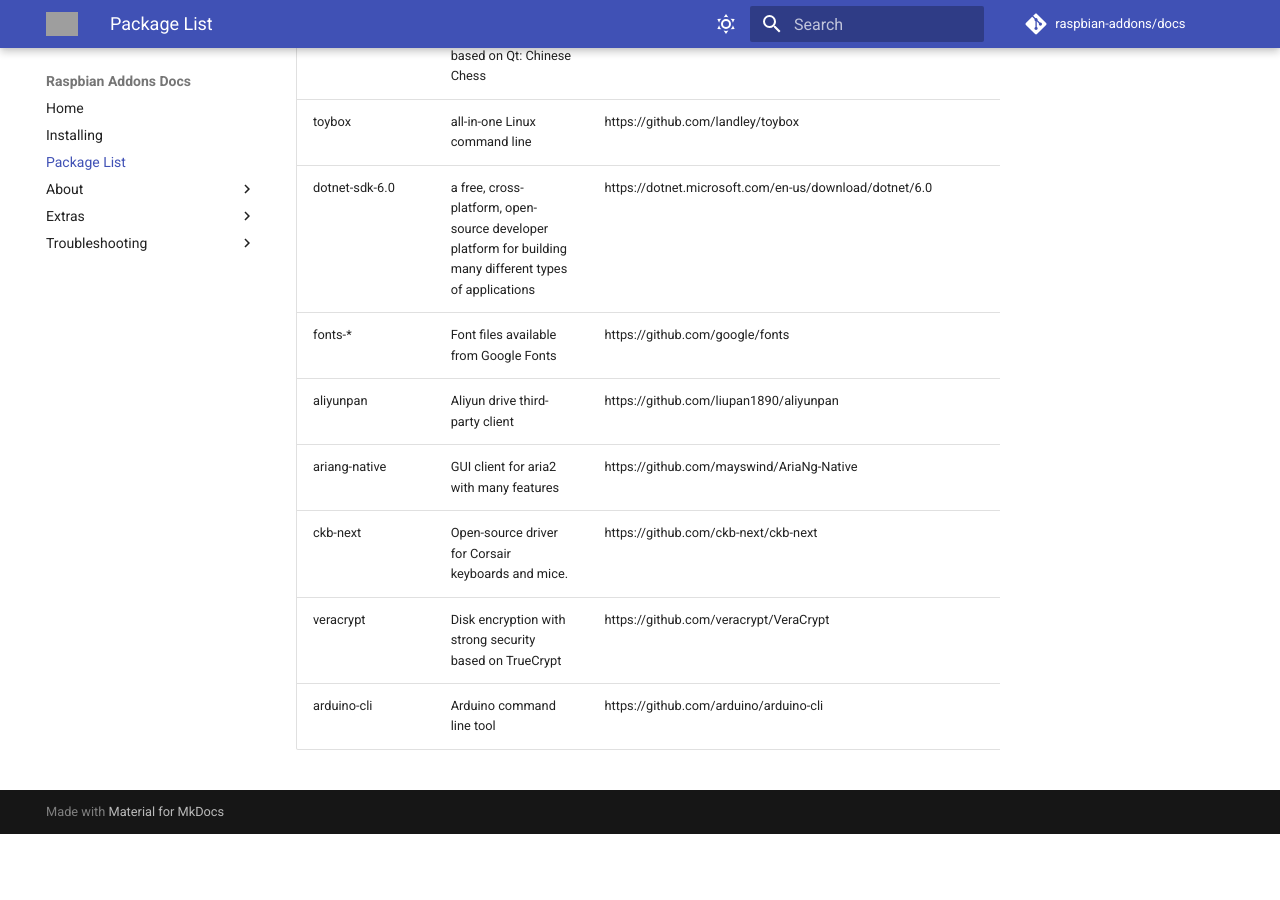
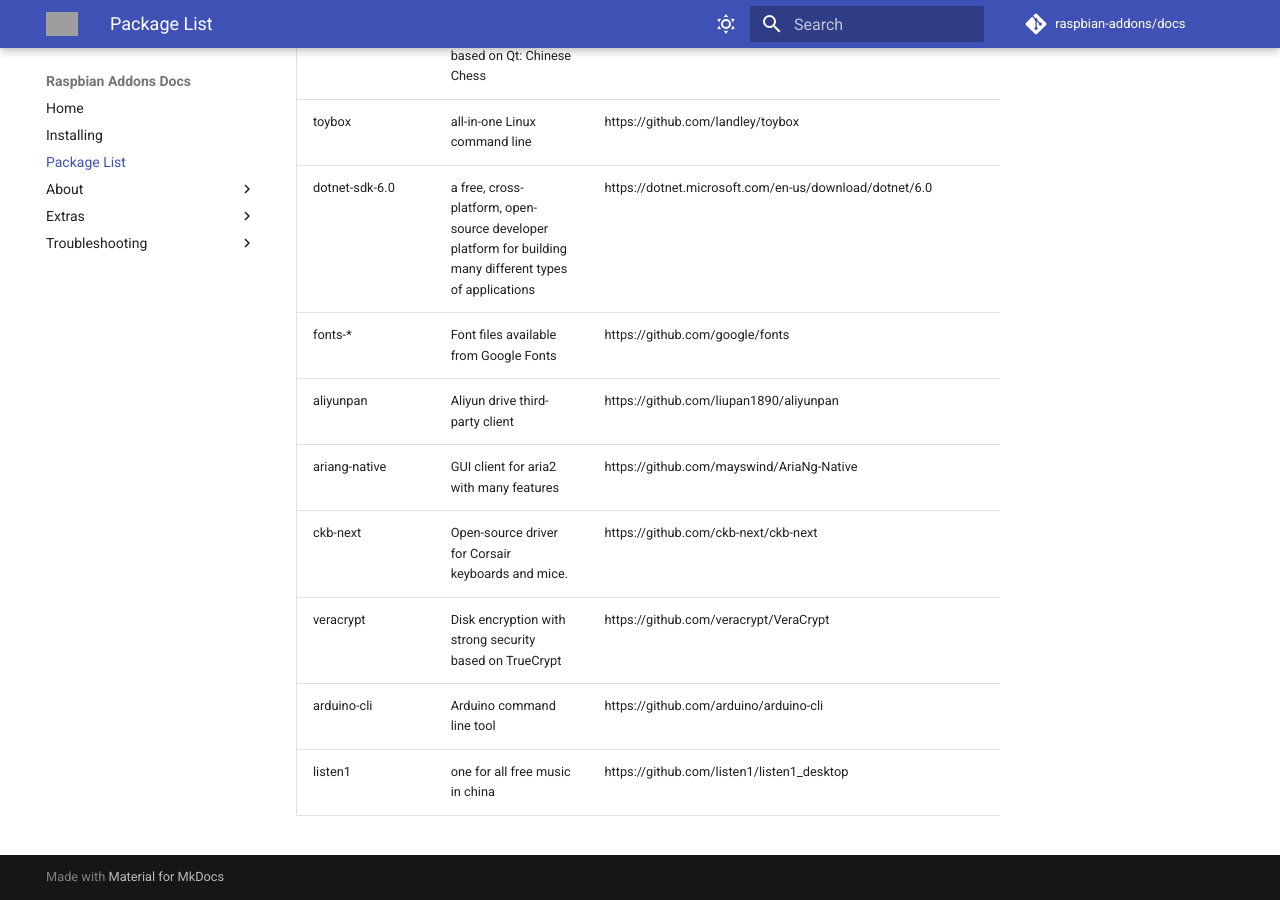
Before and after one commit to raspbian-addons/docs, an MkDocs documentation site: the page built from docs/package-list.md, in a window 1280 px wide and 900 px high, scrolled down 14894 px. Built offline with MkDocs 1.6.1 and Material for MkDocs 9.7.7, drawn with Linux system fonts in a browser that asks for light colours; comment, search, counter and statistics services are not loaded; before the commit the page ends 15728 px from its top, so only the background shows below that; grey boxes are pictures that could not be loaded.

Commit message:
packagelist: add listen1

```diff
--- a/docs/package-list.md
+++ b/docs/package-list.md
@@ -192,3 +192,4 @@
 | ckb-next | Open-source driver for Corsair keyboards and mice. | https://github.com/ckb-next/ckb-next |
 | veracrypt | Disk encryption with strong security based on TrueCrypt | https://github.com/veracrypt/VeraCrypt |
 | arduino-cli | Arduino command line tool | https://github.com/arduino/arduino-cli |
+| listen1 | one for all free music in china | https://github.com/listen1/listen1_desktop |
```
